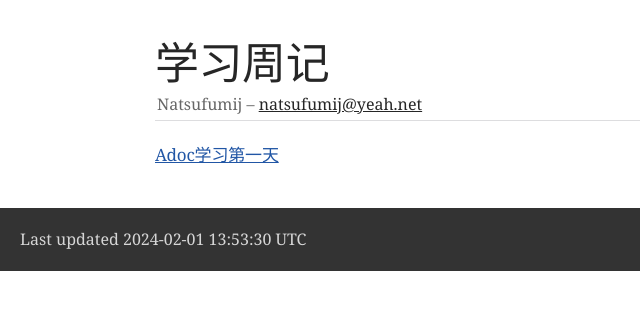
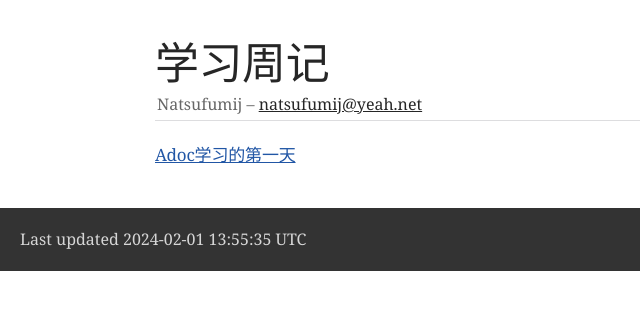
Before and after one commit to natsufumij/weekly, a plain HTML site: page --backend=html5/index.html in a window 1280 px wide. Shown: the full height of the page, 0-640 px from the left. Drawn offline with nearby package versions, Linux system fonts and the light colour scheme; a web font is replaced by a local one.

Commit message:
deploy: 2bcc8c2dea550bb783215fe197ec160243a5dfce

```diff
--- a/--backend=html5/index.html
+++ b/--backend=html5/index.html
@@ -444,12 +444,12 @@ body.book #toc,body.book #preamble,body.book h1.sect0,body.book .sect1>h2{page-b
 </div>
 <div id="content">
 <div class="paragraph">
-<p><a href="docs/index.adoc">Adoc学习第一天</a></p>
+<p><a href="docs/index.adoc">Adoc学习的第一天</a></p>
 </div>
 </div>
 <div id="footer">
 <div id="footer-text">
-Last updated 2024-02-01 13:53:30 UTC
+Last updated 2024-02-01 13:55:35 UTC
 </div>
 </div>
 </body>
```
Also changed, not shown: 1 other file.
